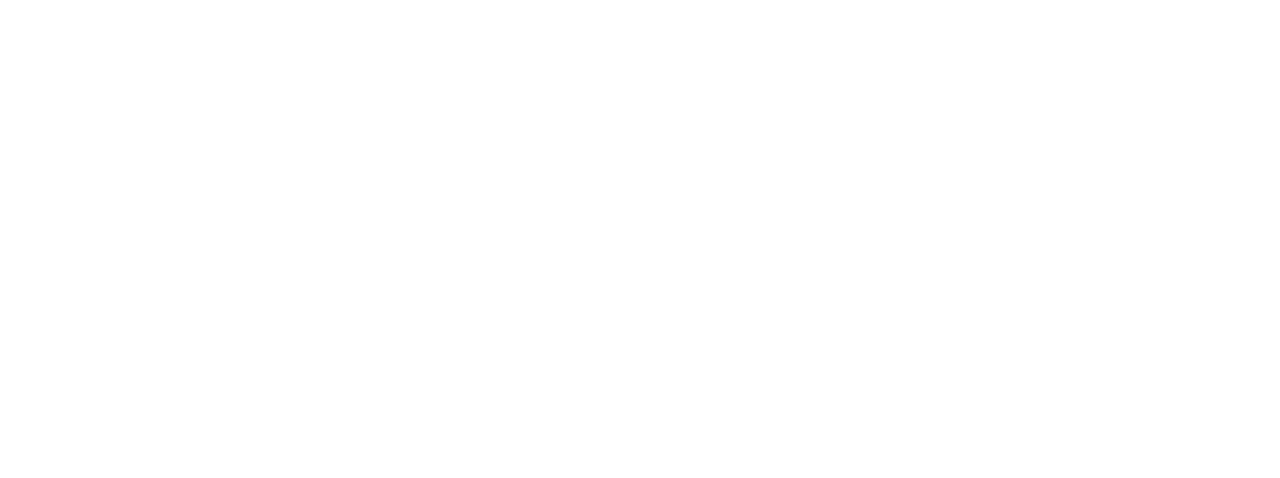
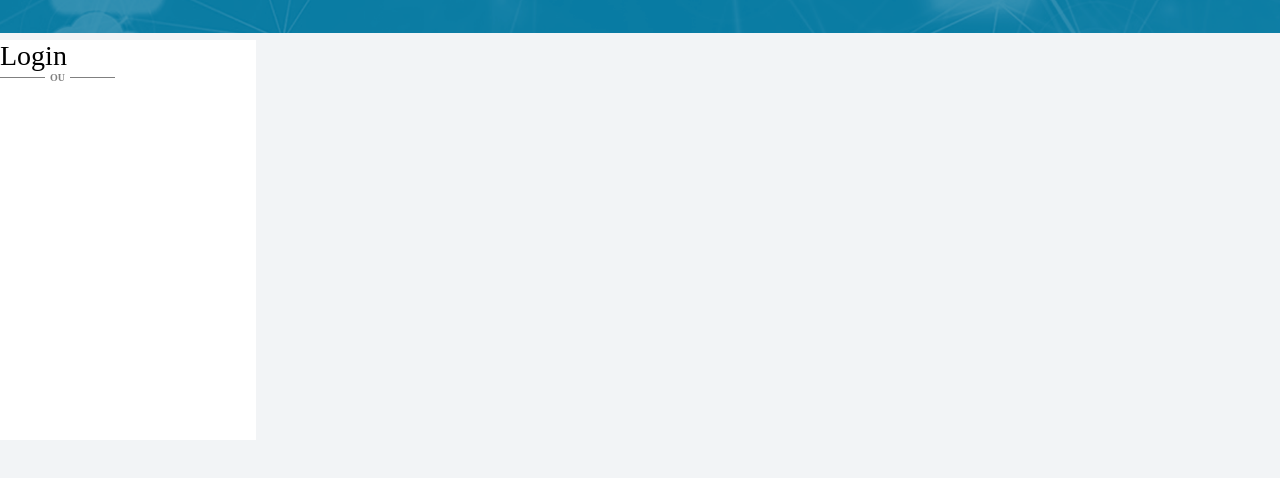
Before and after one commit to DataRain-Team-7/FRONT-BTC-finance-tool, a React (Vite) app: page /login in a window 1280 px wide. Before the commit this address had no page. Shown: the top 478 px of the page. Built offline with nearby package versions, Linux system fonts and the light colour scheme.

Commit message:
feat. login box - beginning

```diff
--- /dev/null
+++ b/src/Components/Login/index.tsx
@@ -0,0 +1,39 @@
+import * as Style from "./style";
+import TopBar from "../TopBar";
+// import { LoginContainer, LoginBox } from "./style";
+
+const Login = (props: any) => {
+  return (
+    <Style.LoginContainer>
+      <TopBar />
+
+      <Style.LoginBox>
+      <p>Login</p>
+      <div style={{ display: "flex", alignItems: "center" }}>
+        <div
+          style={{
+            height: ".9px",
+            width: "45px",
+            backgroundColor: "gray",
+            margin: "0px 5px 0px 0px",
+          }}
+        ></div>
+        <h2 style={{ fontSize: "10px", color: "gray" }}>OU</h2>
+        <div
+          style={{
+            height: ".9px",
+            width: "45px",
+            backgroundColor: "gray",
+            margin: "0px 0px 0px 5px",
+          }}
+          ></div>
+      </div>
+          </Style.LoginBox>
+    </Style.LoginContainer>
+  );
+};
+
+export default Login;
+
+// rafce
+// react arrow function component export
--- /dev/null
+++ b/src/Components/Login/style.ts
@@ -0,0 +1,22 @@
+import styled, { css } from "styled-components";
+
+export const LoginContainer = styled.div`
+  ${({ theme }) => css`
+    font-size: ${theme.constants.titleFontSize};
+    background-color: #f2f4f6;
+    height: 100vh;
+    width: 100vw;
+    display: flex;
+    flex-direction: column;
+    /* align-items: center; */
+    /* align-content: center; */
+    `}
+    `;
+
+export const LoginBox = styled.div`
+justify-content: center;
+  background-color: white;
+  /* margin: 200px; */
+  height: 50vh;
+  width: 20vw;
+  `;
--- a/src/Pages/Login/index.tsx
+++ /dev/null
@@ -1,15 +0,0 @@
-import * as Style from './style'
-import TopBar from '../../Components/TopBar'
-
-
-const Login = () => {
-    return (
-        <Style.LoginContainer>
-            <TopBar />
-            <p>Login</p>
-
-        </Style.LoginContainer>
-    )
-}
-
-export default Login
--- a/src/Pages/Login/style.ts
+++ /dev/null
@@ -1,10 +0,0 @@
-import styled, { css } from "styled-components";
-
-export const LoginContainer = styled.div`
-${({theme})=>css`
-background-color: ${theme.colors.tertiaryColor};
-font-size: ${theme.constants.titleFontSize};
-
-`}
-
-`
--- a/src/router.tsx
+++ b/src/router.tsx
@@ -1,12 +1,13 @@
-import { Routes, Route } from "react-router-dom"
-import Login from "./Pages/Login";
+import { Routes, Route } from "react-router-dom";
+import Login from "./Components/Login";
 
-const Router = () =>{
-    return(
-        <Routes>
-            <Route path="/" element={<Login/>}/>
-        </Routes>
-    )
-}
+const Router = () => {
+  return (
+    <Routes>
+      <Route path="/" element={<h1>Home</h1>} />
+      <Route path="/login" element={<Login />} />
+    </Routes>
+  );
+};
 
 export default Router;
```
